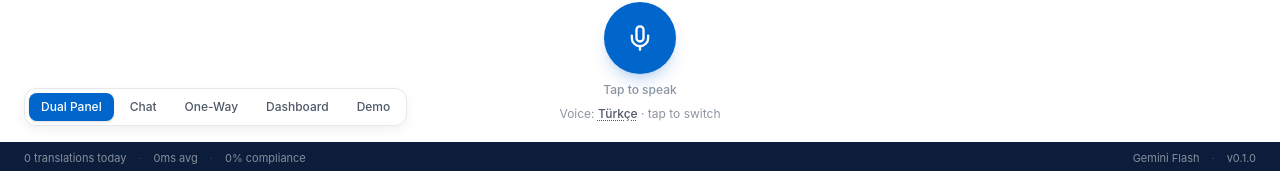
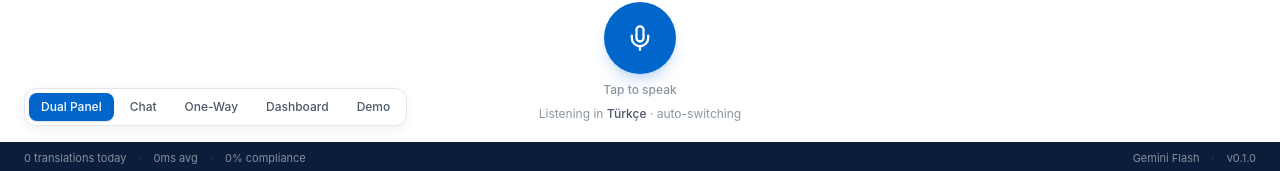
Before and after one commit to odtboun/multilingual-translation-system, a React (Vite) app in the folder frontend/: page / in a window 1280 px wide. Both pictures are taken after a click on the button "Voice". Shown: the part 626-797 px from the top of the page. Built offline with nearby package versions, Linux system fonts and the light colour scheme.

Commit message:
fix: remove manual voice language toggle — fully automatic
Shows 'Listening in Türkçe · auto-switching' as info only.
Language auto-updates after each translation based on detected source_lang.
Speakers naturally alternate so the system guesses right after the first exchange.

```diff
--- a/frontend/src/components/DualPanelView.tsx
+++ b/frontend/src/components/DualPanelView.tsx
@@ -276,14 +276,9 @@ export function DualPanelView({ onMetrics }: { onMetrics: (m: { count: number; l
                 )}
               </AnimatePresence>
               <p className="mt-2 text-xs text-text-tertiary text-center">
-                Voice:{' '}
-                <button
-                  onClick={() => setVoiceLang(v => v === 'tr-TR' ? 'en-US' : 'tr-TR')}
-                  className="font-medium text-text-secondary hover:text-aviation underline decoration-dotted underline-offset-2 transition-colors"
-                >
-                  {voiceLang === 'tr-TR' ? 'Türkçe' : 'English'}
-                </button>
-                {' '}· tap to switch
+                Listening in{' '}
+                <span className="font-medium text-text-secondary">{voiceLang === 'tr-TR' ? 'Türkçe' : 'English'}</span>
+                {' '}· auto-switching
               </p>
             </div>
           ) : (
```
